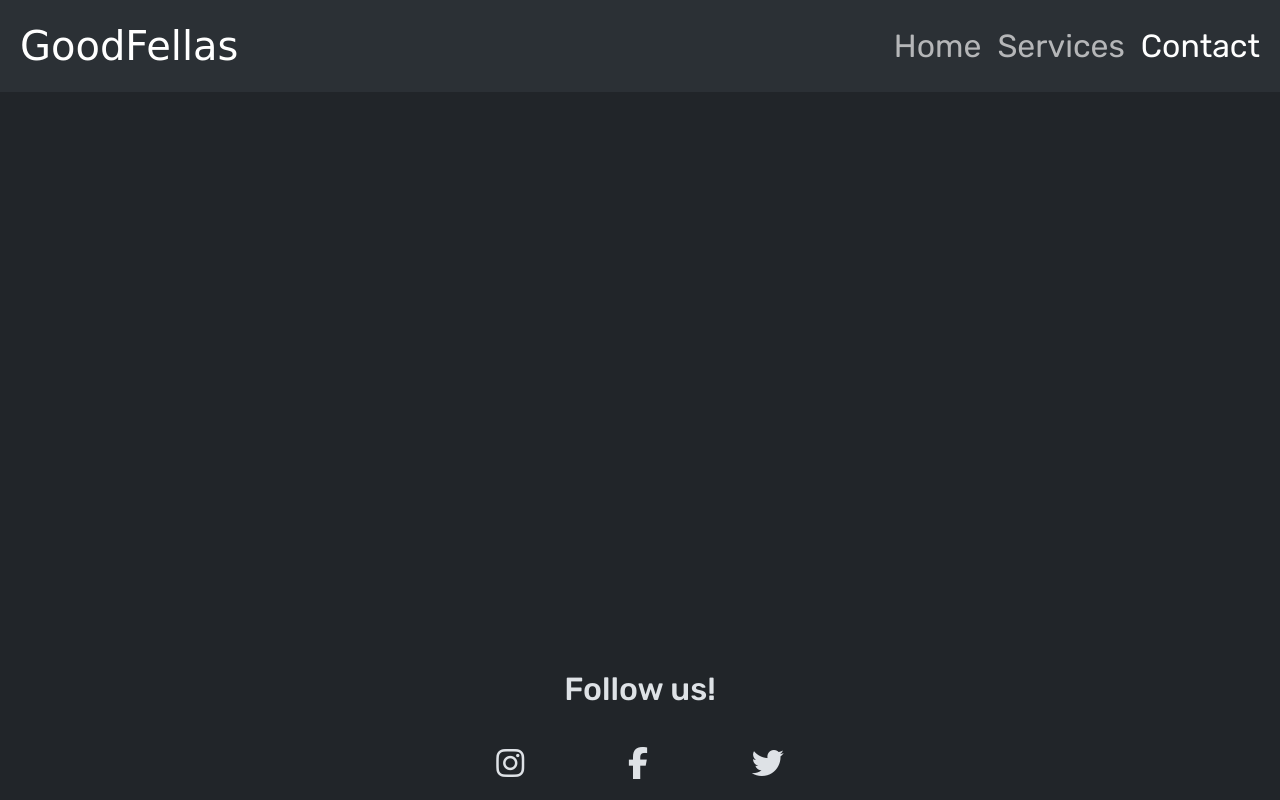
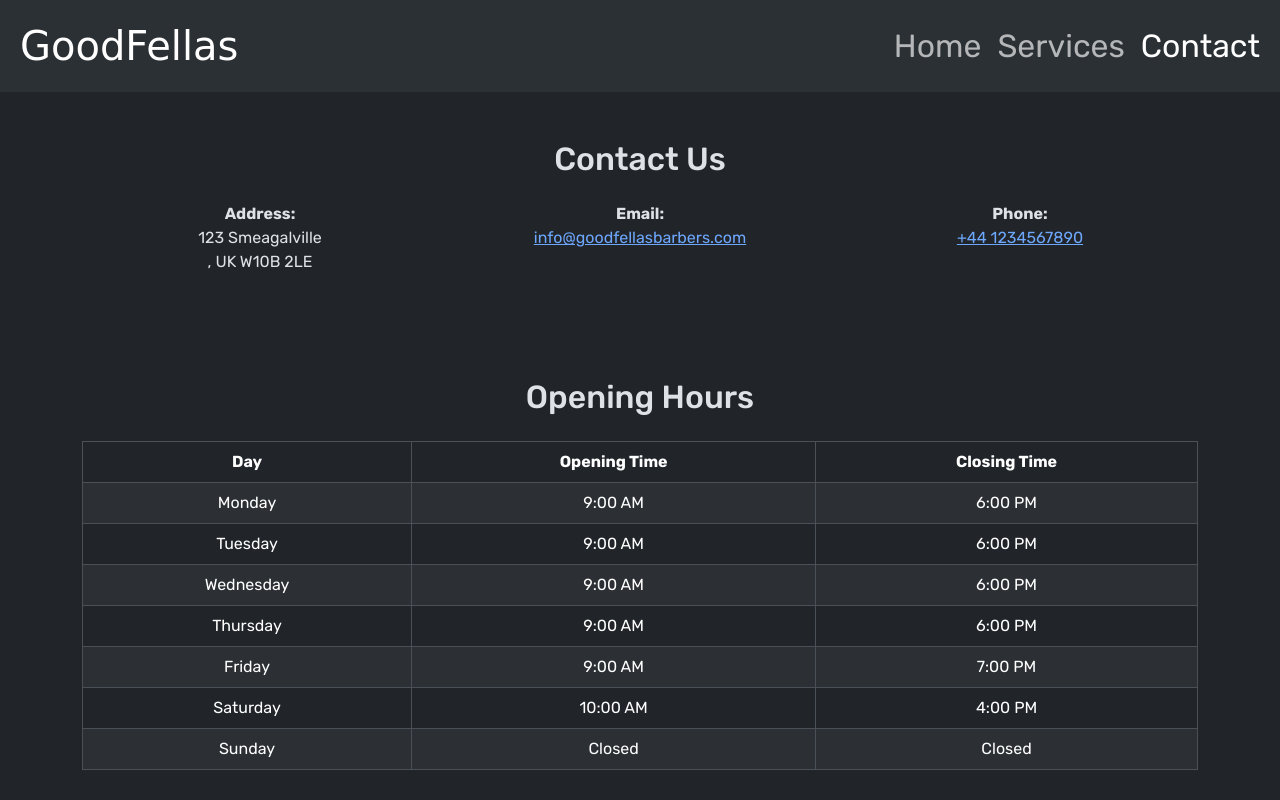
Before and after one commit to garethrogers2828/goodfellas, a plain HTML site: page contact.html in a window 1280 px wide. Shown: the top 800 px of the page. Drawn offline with nearby package versions, Linux system fonts and the light colour scheme; a web font is replaced by a local one.

Commit message:
Added contact info and opening times

```diff
--- a/contact.html
+++ b/contact.html
@@ -48,12 +48,81 @@
         </div>
     </nav>
 
-    <!--Hero Image/main content-->
+    <!--Contact-->
     <header>
-
+        <div class="container my-5">
+            <h2 class="text-center mb-4">Contact Us</h2>
+            <div class="row text-center mb-4">
+                <div class="col-md-4 mb-2">
+                    <strong>Address:</strong><br>
+                    123 Smeagalville<br>
+                    , UK W10B 2LE
+                </div>
+                <div class="col-md-4 mb-2">
+                    <strong>Email:</strong><br>
+                    <a href="mailto:info@goodfellasbarbers.com">info@goodfellasbarbers.com</a>
+                </div>
+                <div class="col-md-4 mb-2">
+                    <strong>Phone:</strong><br>
+                    <a href="tel:+442071234567">+44 1234567890</a>
+                </div>
+            </div>
     </header>
 
+    <!--Opening times table-->
+
     <main>
+        <div id="opening" class="container my-5">
+            <h2 class="text-center mb-4">Opening Hours</h2>
+            <div class="table-responsive">
+                <table class="table table-bordered table-striped text-center">
+                    <thead class="table-dark">
+                        <tr>
+                            <th>Day</th>
+                            <th>Opening Time</th>
+                            <th>Closing Time</th>
+                        </tr>
+                    </thead>
+                    <tbody>
+                        <tr>
+                            <td>Monday</td>
+                            <td>9:00 AM</td>
+                            <td>6:00 PM</td>
+                        </tr>
+                        <tr>
+                            <td>Tuesday</td>
+                            <td>9:00 AM</td>
+                            <td>6:00 PM</td>
+                        </tr>
+                        <tr>
+                            <td>Wednesday</td>
+                            <td>9:00 AM</td>
+                            <td>6:00 PM</td>
+                        </tr>
+                        <tr>
+                            <td>Thursday</td>
+                            <td>9:00 AM</td>
+                            <td>6:00 PM</td>
+                        </tr>
+                        <tr>
+                            <td>Friday</td>
+                            <td>9:00 AM</td>
+                            <td>7:00 PM</td>
+                        </tr>
+                        <tr>
+                            <td>Saturday</td>
+                            <td>10:00 AM</td>
+                            <td>4:00 PM</td>
+                        </tr>
+                        <tr>
+                            <td>Sunday</td>
+                            <td>Closed</td>
+                            <td>Closed</td>
+                        </tr>
+                    </tbody>
+                </table>
+            </div>
+        </div>
 
     </main>
 
```
